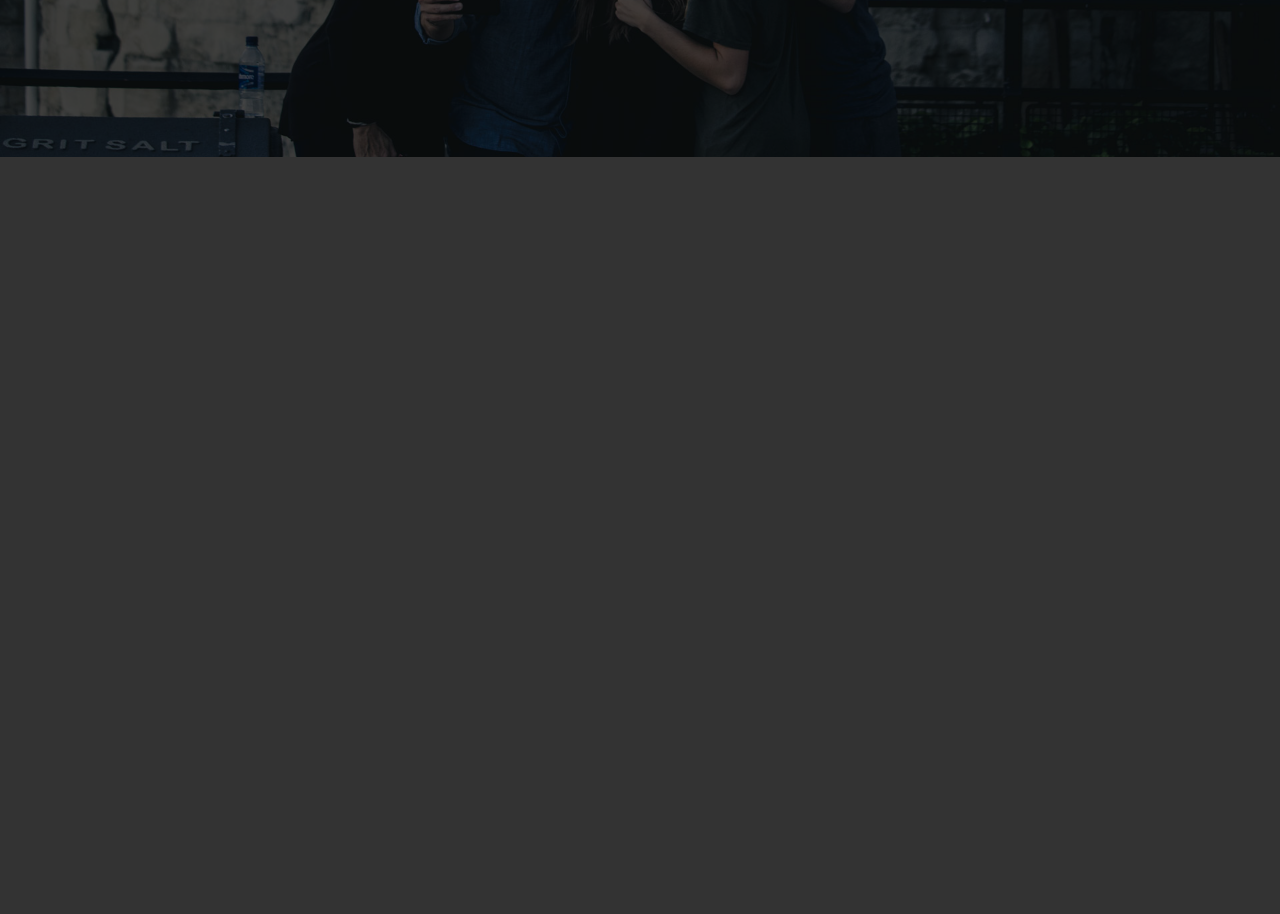
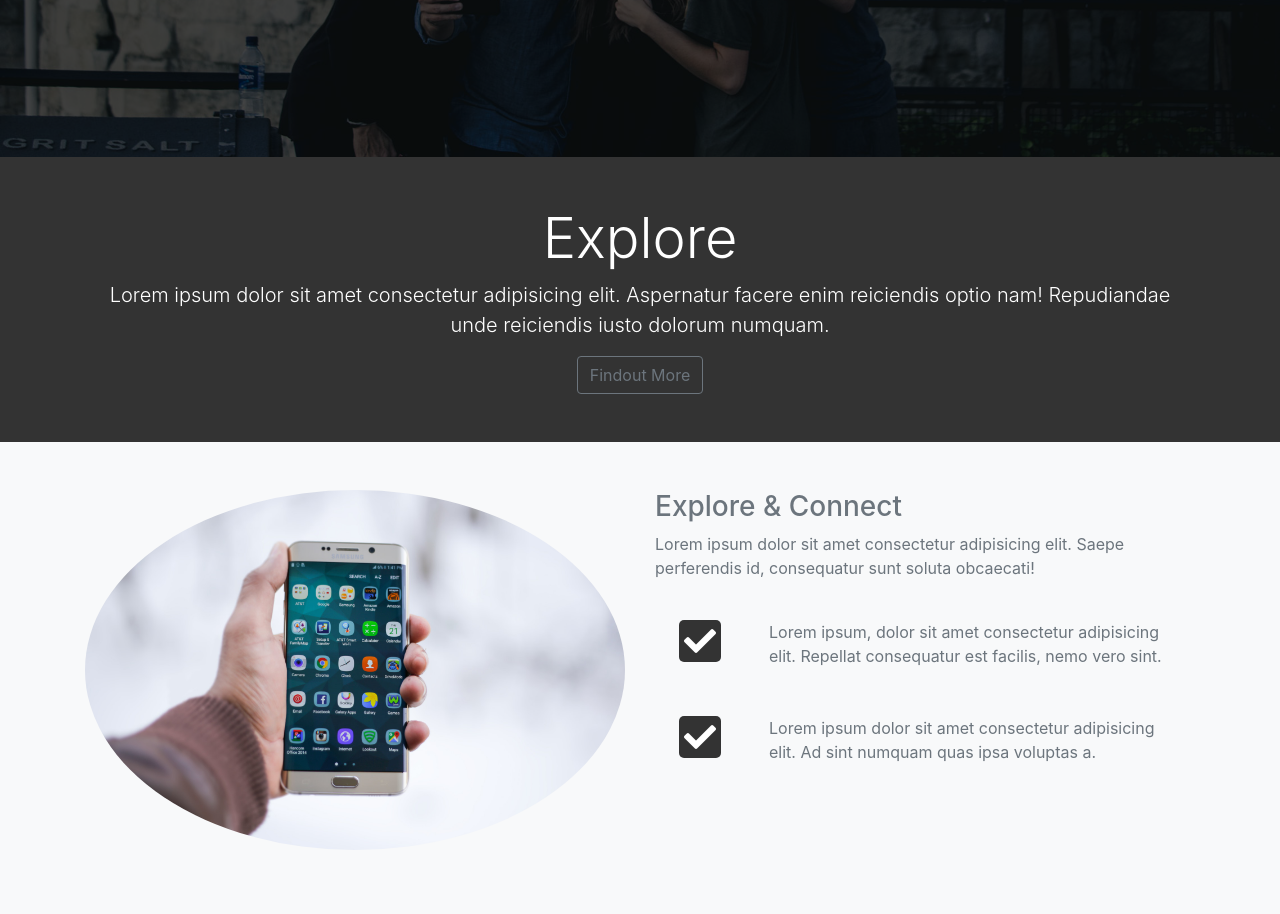
Before and after one commit to rashid-nafi/Bootstrap_project1, a plain HTML site: page index.html in a window 1280 px wide. Shown: the part 543-1457 px from the top of the page. Before the commit the page ends 800 px from the top, so only its background shows below. Drawn offline with nearby package versions, Linux system fonts and the light colour scheme.

Commit message:
Explore Section Add

```diff
--- a/css/style.css
+++ b/css/style.css
@@ -39,3 +39,9 @@
   padding: 5px;
   border-radius: 5px;
 }
+#explore-section .fas {
+  background: #333;
+  color: #fff;
+  padding: 5px;
+  border-radius: 5px;
+}
--- a/index.html
+++ b/index.html
@@ -133,6 +133,57 @@
         </div>
       </div>
     </header>
+    <!-- Explore Head Section -->
+    <section id="explore-head-section">
+      <div class="container text-center py-5">
+        <h1 class="display-4">Explore</h1>
+        <p class="lead">
+          Lorem ipsum dolor sit amet consectetur adipisicing elit. Aspernatur
+          facere enim reiciendis optio nam! Repudiandae unde reiciendis iusto
+          dolorum numquam.
+        </p>
+        <a href="#" class="btn btn-outline-secondary">Findout More</a>
+      </div>
+    </section>
+    <!-- Explore Section -->
+    <section id="explore-section" class="bg-light text-muted py-5">
+      <div class="container">
+        <div class="row">
+          <div class="col-md-6">
+            <img
+              src="img/explore-section1.jpg"
+              alt="explore1"
+              class="img-fluid mb-3 rounded-circle"
+            />
+          </div>
+          <div class="col-md-6">
+            <h3>Explore & Connect</h3>
+            <p>
+              Lorem ipsum dolor sit amet consectetur adipisicing elit. Saepe
+              perferendis id, consequatur sunt soluta obcaecati!
+            </p>
+            <div class="d-flex">
+              <div class="p-4 align-self-start">
+                <i class="fas fa-check fa-2x"></i>
+              </div>
+              <div class="p-4 align-self end">
+                Lorem ipsum, dolor sit amet consectetur adipisicing elit.
+                Repellat consequatur est facilis, nemo vero sint.
+              </div>
+            </div>
+            <div class="d-flex">
+              <div class="p-4 align-self-start">
+                <i class="fas fa-check fa-2x"></i>
+              </div>
+              <div class="p-4 align-self end">
+                Lorem ipsum dolor sit amet consectetur adipisicing elit. Ad sint
+                numquam quas ipsa voluptas a.
+              </div>
+            </div>
+          </div>
+        </div>
+      </div>
+    </section>
 
     <script
       src="http://code.jquery.com/jquery-3.4.1.min.js"
```
